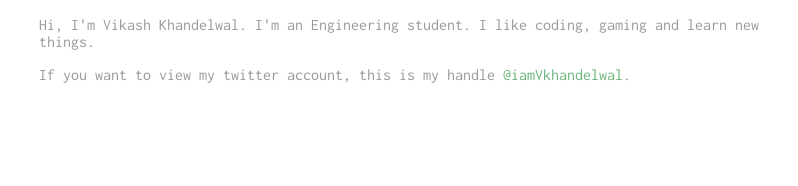
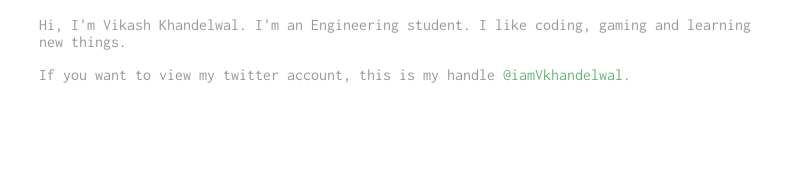
Before and after one commit to vkhand/vikash.github.io, a plain HTML site: page about.html in a window 1280 px wide. Shown: the part 220-406 px from the top of the page, 328-1126 px from the left. Drawn offline with Linux system fonts and the light colour scheme.

Commit message:
First Commit

```diff
--- a/about.html
+++ b/about.html
@@ -27,7 +27,7 @@
       <section>
         <img src="img/vikash.jpg" alt="Photo of Vikash" class="profile-photo">
         <h3>About</h3>
-        <p>Hi, I'm Vikash Khandelwal. I'm an Engineering student. I like coding, gaming and learn new things.</p>
+        <p>Hi, I'm Vikash Khandelwal. I'm an Engineering student. I like coding, gaming and learning new things.</p>
         <p>If you want to view my twitter account, this is my handle <a href="https://twitter.com/iamVKhandelwal">@iamVkhandelwal</a>.
       </section>
       <footer>
```
